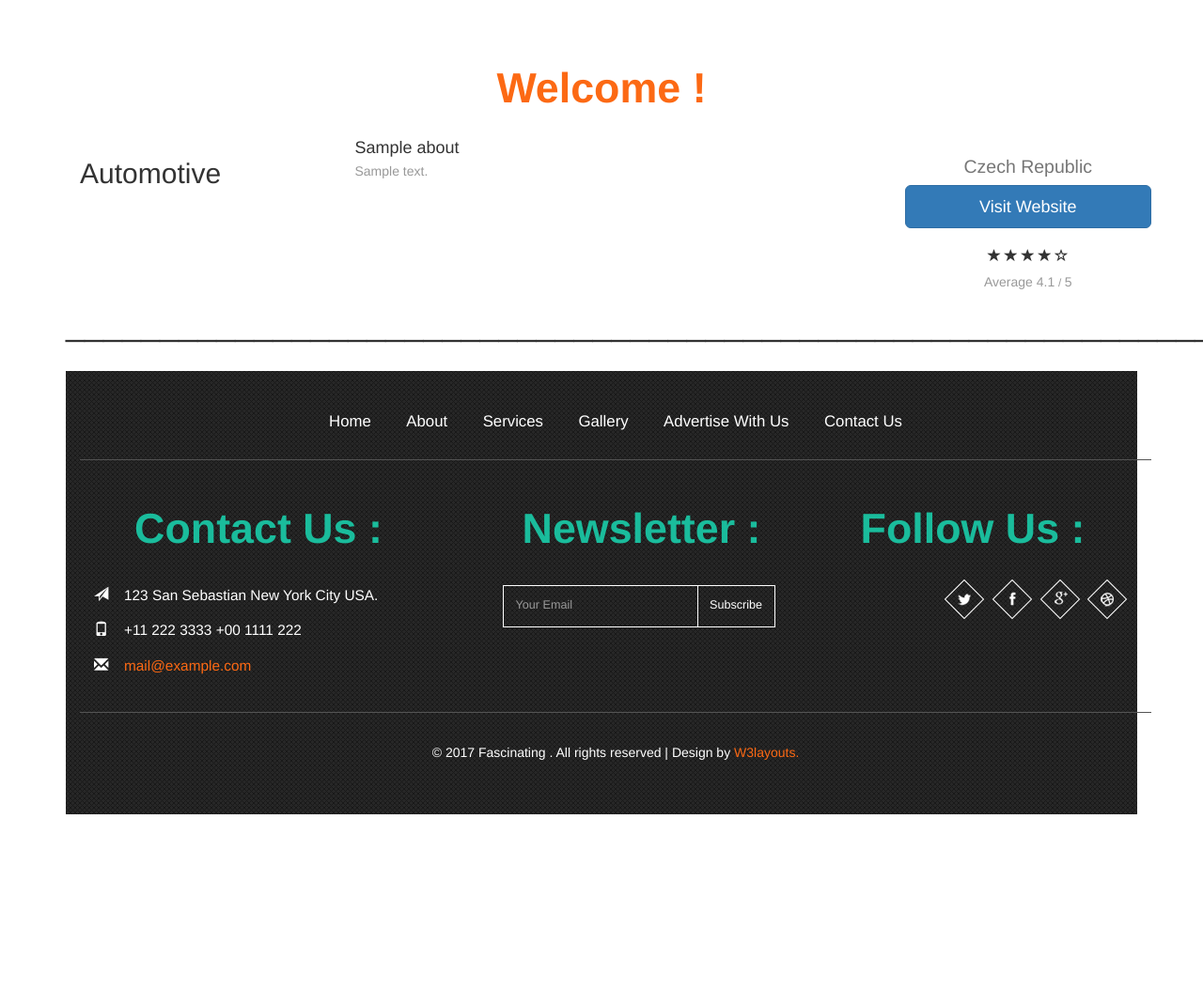
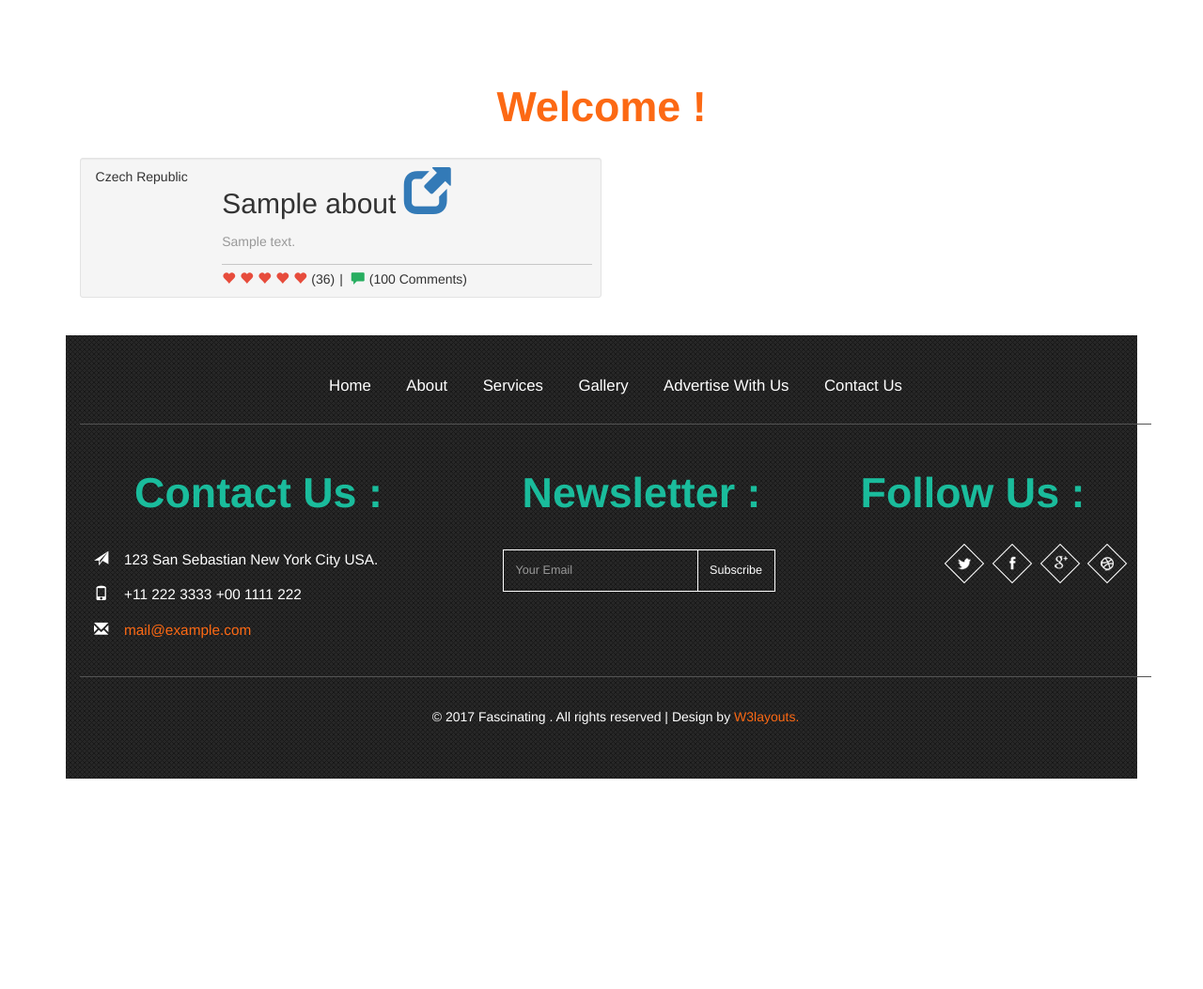
Before and after one commit to nass1/sobi-list, a Django app: page /bizlist/ in a window 1280 px wide; the page is wider, and only the part inside the window is pictured. Shown: the part 675-1728 px from the top of that part at 94% size. After the commit the page ends 1504 px from the top of that part, so only its background shows below. Run offline with Django 3.2, Linux system fonts and the light colour scheme; tables that the repository leaves empty hold one stand-in row (values such as "Sample post"); some libraries are stand-ins or nearby versions.

Commit message:
modify list
modify list

```diff
--- a/static/css/listting.css
+++ b/static/css/listting.css
@@ -1,10 +1,8 @@
-a.list-group-item {
-    height:auto;
-    min-height:220px;
-}
-a.list-group-item.active small {
-    color:#fff;
-}
-.stars {
-    margin:20px auto 1px;
-}
+body{ margin-top:20px;}
+.glyphicon { margin-right:5px;}
+.section-box h2 { margin-top:0px;}
+.section-box h2 a { font-size:50px; }
+.glyphicon-heart { color:#e74c3c;}
+.glyphicon-comment { color:#27ae60;}
+.separator { padding-right:5px;padding-left:5px; }
+.section-box hr {margin-top: 0;margin-bottom: 5px;border: 0;border-top: 1px solid rgb(199, 199, 199);}
--- a/templates/biz_list/about_list.html
+++ b/templates/biz_list/about_list.html
@@ -5,41 +5,41 @@
 <link href="{% static 'css/listting.css' %}" type="text/css" rel="stylesheet" media="all">
 
 
-    <div class="container">
+<div class="container">
     <div class="row">
-        {% for i in biznames%}
+        <div class="col-md-6">
+            {% for i in biznames%}
+            <div class="well well-sm">
+                <div class="row">
 
-                <div class="media col-md-3">
-                    <figure class="pull-left">
+                    <div class="col-xs-3 col-md-3 text-center">
+                        {{i.country.name}}
+                    </div>
+                    <div class="col-xs-9 col-md-9 section-box">
                         <h2>
+                            {{i.name}} <a href="{{i.website}}" target="_blank"><span class="glyphicon glyphicon-new-window">
+                            </span></a>
+                        </h2>
+                        <p>
+                            {{i.description}}</p>
+                        <hr />
+                        <div class="row rating-desc">
+                            <div class="col-md-12">
+                                <span class="glyphicon glyphicon-heart"></span><span class="glyphicon glyphicon-heart">
+                                </span><span class="glyphicon glyphicon-heart"></span><span class="glyphicon glyphicon-heart">
+                                </span><span class="glyphicon glyphicon-heart"></span>(36)<span class="separator">|</span>
+                                <span class="glyphicon glyphicon-comment"></span>(100 Comments)
+                            </div>
+                        </div>
+                    </div>
 
-						{{i.category}}
+                </div>
 
-                        </h2>
-                    </figure>
-                </div>
-                <div class="col-md-6">
-                    <h4 class="list-group-item-heading"> {{i.name}} </h4>
-                    <p class="list-group-item-text"> {{i.description}}
-                    </p>
-                </div>
-                <div class="col-md-3 text-center">
-                    <h2> <small> {{i.country.name}} </small></h2>
-                    <a href="{{i.website}}" target="_blank"><button type="button" class="btn btn-primary btn-lg btn-block" >Visit Website</button></a>
-                    <div class="stars">
-                        <span class="glyphicon glyphicon-star"></span>
-                        <span class="glyphicon glyphicon-star"></span>
-                        <span class="glyphicon glyphicon-star"></span>
-                        <span class="glyphicon glyphicon-star"></span>
-                        <span class="glyphicon glyphicon-star-empty"></span>
-                    </div>
-                    <p> Average 4.1 <small> / </small> 5 </p>
-                </div>
-<h1>____________________________________________________________________________________________</h1>
-        {% endfor %}
+            </div>
+            {% endfor %}
         </div>
 
-
+    </div>
 </div>
 
 
```
